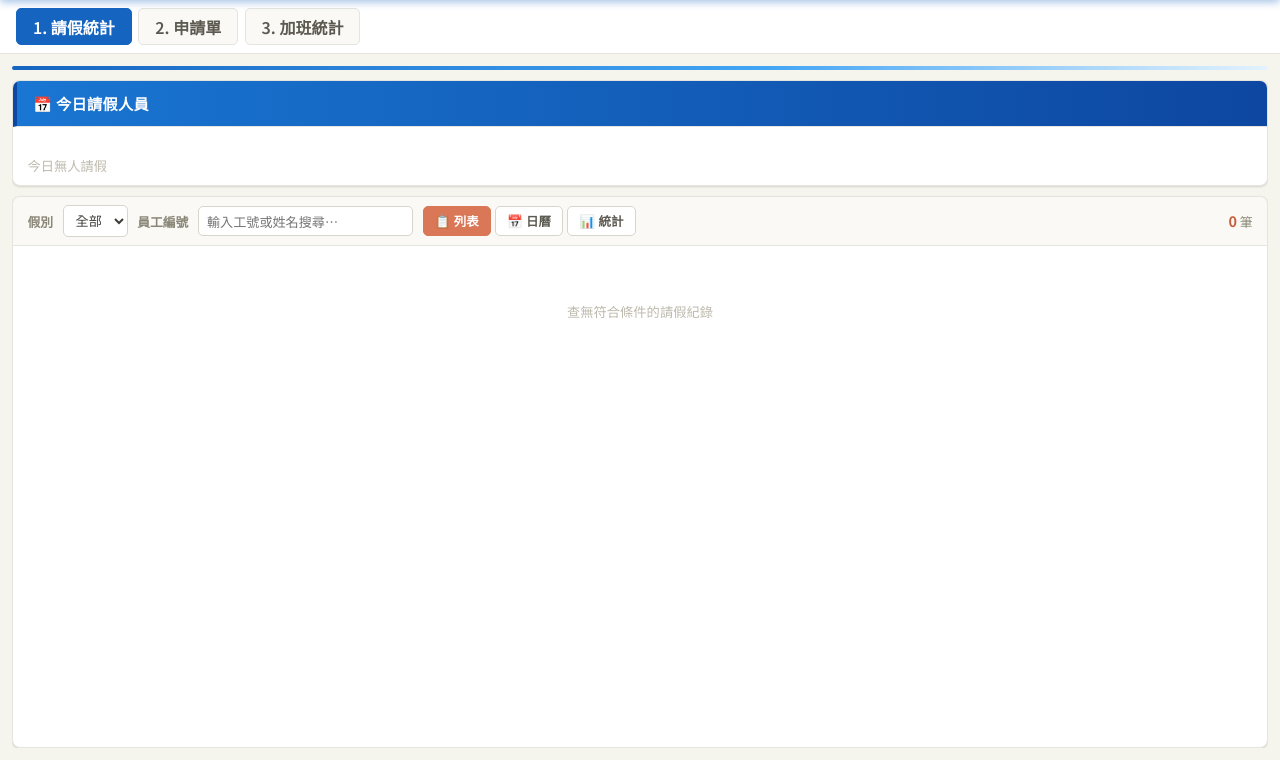
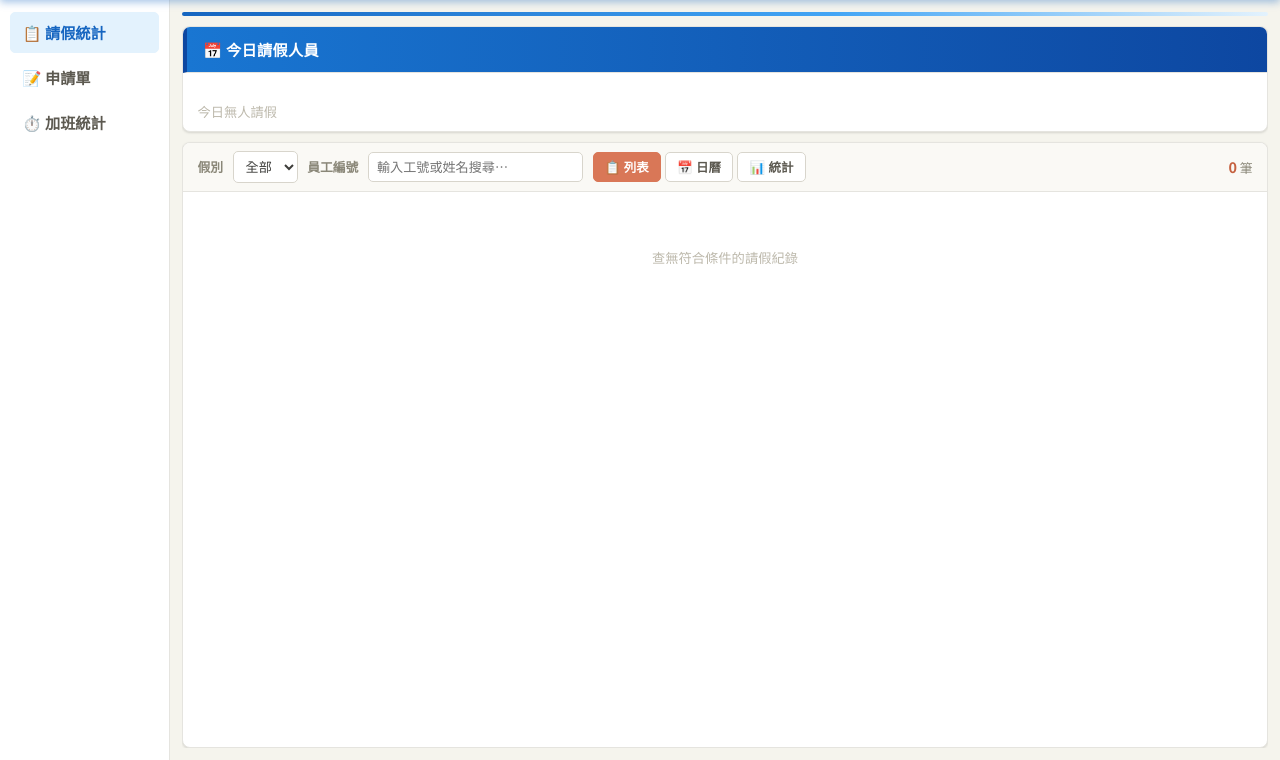
Before and after one commit to jie522/060520-PDS-, a Flask app: page /management in a window 1280 px wide. Shown: the part 40-800 px from the top of the page. Run offline with Flask 3, Linux system fonts and the light colour scheme; data that the repository does not hold is empty.

Commit message:
管理頁第二層導覽改為左側選單，參考 ZUMEN 側邊欄風格

```diff
--- a/dist_embed/製令查詢/_app/templates/management.html
+++ b/dist_embed/製令查詢/_app/templates/management.html
@@ -77,19 +77,29 @@
     }
     .header-tab.active,.header-tab:hover { background:#fff; color:#1565C0; }
 
-    /* ══ Sub Navigation（管理 第二層導覽） ══ */
+    /* ══ Page Layout（左側選單 + 內容） ══ */
+    .page-layout {
+      flex: 1;
+      display: flex;
+      overflow: hidden;
+      min-height: 0;
+    }
+
+    /* ══ Sub Navigation（管理 左側選單） ══ */
     .page-sub-nav {
-      display: flex; align-items: center; gap: .4rem;
-      padding: .5rem 1rem; background: var(--surface);
-      border-bottom: 1px solid var(--border); flex-shrink: 0;
+      display: flex; flex-direction: column; gap: .25rem;
+      width: 170px; flex-shrink: 0;
+      padding: .75rem .6rem; background: var(--surface);
+      border-right: 1px solid var(--border); overflow-y: auto;
     }
     .page-sub-tab {
-      display: inline-block; padding: .35rem 1rem; font-size: 1rem; font-weight: 600;
+      display: block; padding: .5rem .75rem; font-size: 0.95rem; font-weight: 600;
       color: var(--text-2); text-decoration: none; border-radius: var(--radius-sm);
-      background: var(--surface-2); border: 1px solid var(--border); transition: all .15s;
-    }
-    .page-sub-tab.active { background: #1565C0; color: #fff; border-color: #1565C0; }
-    .page-sub-tab:not(.active):hover { background: #E3F2FD; color: #1565C0; }
+      background: transparent; border: 1px solid transparent; transition: all .15s;
+      text-align: left;
+    }
+    .page-sub-tab.active { background: #E3F2FD; color: #1565C0; border-color: #E3F2FD; }
+    .page-sub-tab:not(.active):hover { background: var(--surface-2); color: #1565C0; }
 
     /* ══ Page Body ══ */
     .page-body {
@@ -99,6 +109,7 @@
       padding: 0.75rem;
       gap: 0.6rem;
       overflow: hidden;
+      min-width: 0;
     }
     .sub-page-container {
       flex: 1;
@@ -871,10 +882,11 @@
   </div>
 </div>
 
+<div class="page-layout">
 <div class="page-sub-nav">
-  <span class="page-sub-tab active" onclick="switchSubPage('leave')">1. 請假統計</span>
-  <span class="page-sub-tab" onclick="switchSubPage('application')">2. 申請單</span>
-  <span class="page-sub-tab" onclick="switchSubPage('overtime')">3. 加班統計</span>
+  <span class="page-sub-tab active" onclick="switchSubPage('leave')">📋 請假統計</span>
+  <span class="page-sub-tab" onclick="switchSubPage('application')">📝 申請單</span>
+  <span class="page-sub-tab" onclick="switchSubPage('overtime')">⏱️ 加班統計</span>
 </div>
 
 <div class="page-body">
@@ -1155,6 +1167,7 @@
       </div>
 
     </div><!-- end page-body -->
+</div><!-- end page-layout -->
 
     <div id="toast"></div>
 
```
Also changed, not shown: templates/management.html (+25 -12 lines).
